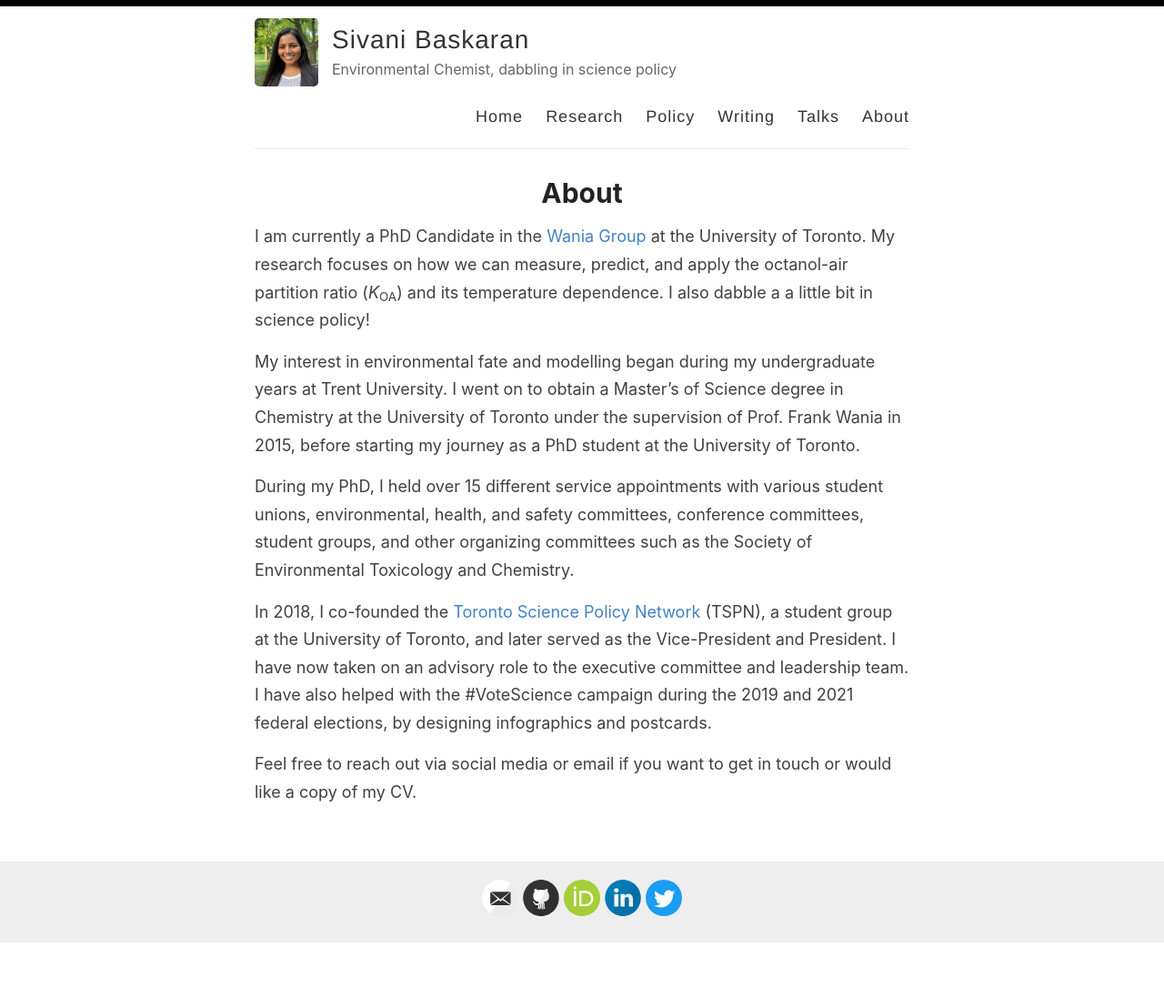
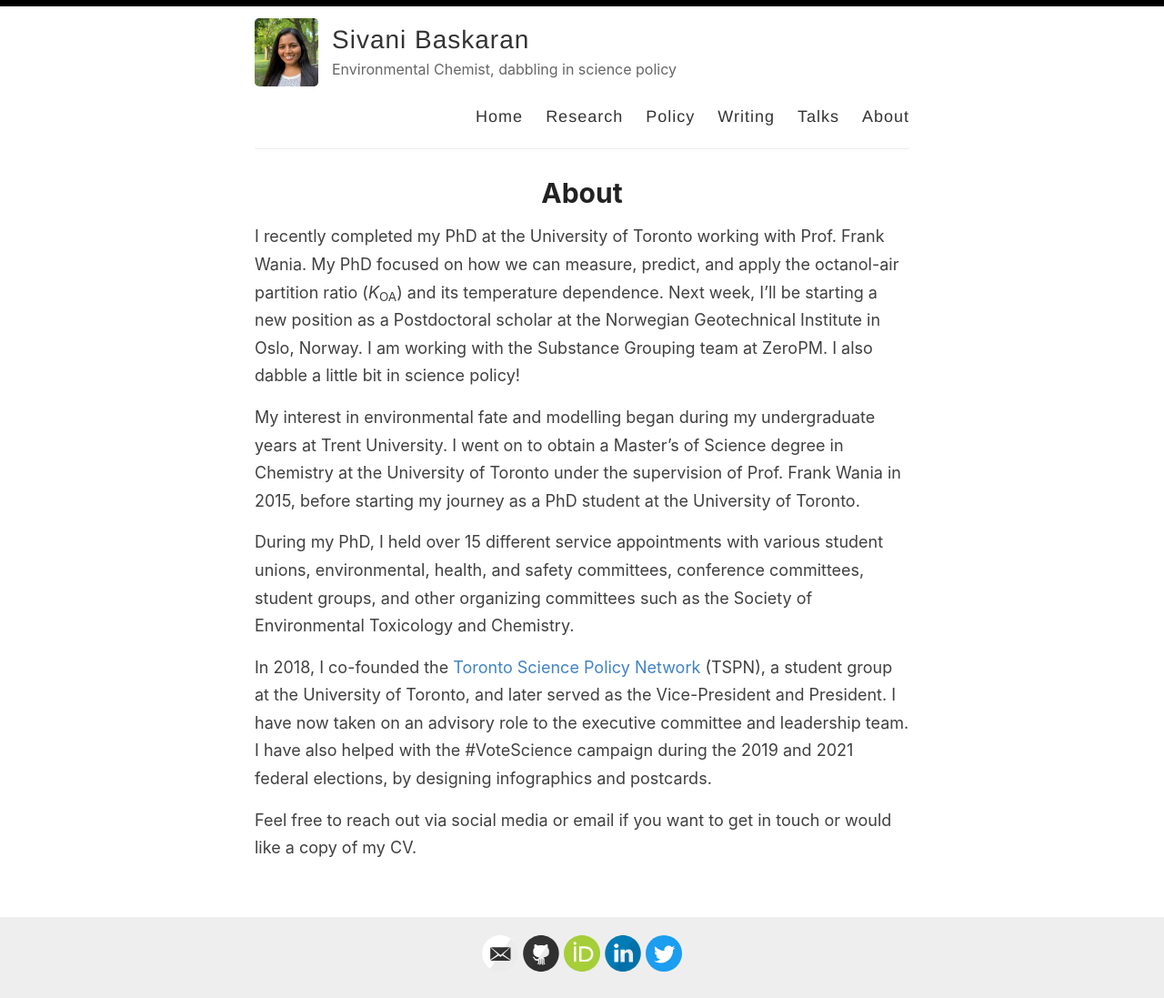
Before and after one commit to sivanibaskaran/sivanibaskaran.github.io, a Jekyll site: the page built from _pages/about.md, in a window 1280 px wide. Shown: the whole page at 91% size. Built offline with Jekyll 4.4.1, drawn with Linux system fonts in a browser that asks for light colours; before the commit the page ends 1036 px from its top, so only the background shows below that.

Commit message:
PhD update

```diff
--- a/_pages/about.md
+++ b/_pages/about.md
@@ -4,7 +4,7 @@ title: About
 permalink: /about/
 ---
 
-I am currently a PhD Candidate in the [Wania Group](https://www.utsc.utoronto.ca/labs/wania/) at the University of Toronto. My research focuses on how we can measure, predict, and apply the octanol-air partition ratio (*K*<sub>OA</sub>) and its temperature dependence. I also dabble a a little bit in science policy!
+I recently completed my PhD at the University of Toronto working with Prof. Frank Wania. My PhD focused on how we can measure, predict, and apply the octanol-air partition ratio (*K*<sub>OA</sub>) and its temperature dependence.  Next week, I'll be starting a new position as a Postdoctoral scholar at the Norwegian Geotechnical Institute in Oslo, Norway. I am working with the Substance Grouping team at ZeroPM. I also dabble a little bit in science policy!
 
 My interest in environmental fate and modelling began during my undergraduate years at Trent University. I went on to obtain a  Master's of Science degree in Chemistry at the University of Toronto under the supervision of Prof. Frank Wania in 2015, before starting my journey as a PhD student at the University of Toronto.
 
--- a/index.html
+++ b/index.html
@@ -4,7 +4,7 @@ layout: default
 
 <h1> Hi and welcome to my website! </h1>
 
-<p>My name is Sivani and I am an environmental chemist. I am currently a PhD candidate at the University of Toronto and will be defending in <a href="https://sites.chem.utoronto.ca/chemistry/touch/notice.html?id=1768">August 2022</a>!</p>
+<p>My name is Sivani and I am an environmental chemist. I recently defended my PhD at the University of Toronto. Later this month, I will be starting a post-doc in Oslo, Norway looking into persistent and mobile compounds.
 
 <p>Here you will find information about my <a href="https://sivanibaskaran.github.io/research/">research interests</a>, <a href="https://sivanibaskaran.github.io/writing/">writing and publications</a>, and some of my passion projects, including my work in <a href="https://sivanibaskaran.github.io/policy/">science policy</a>.</p>
 
```
